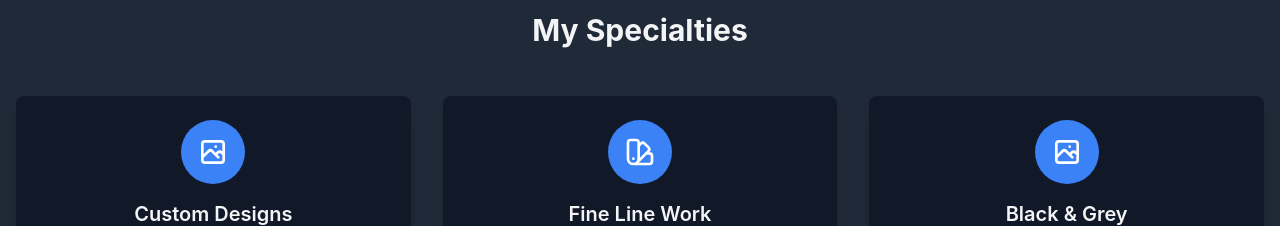
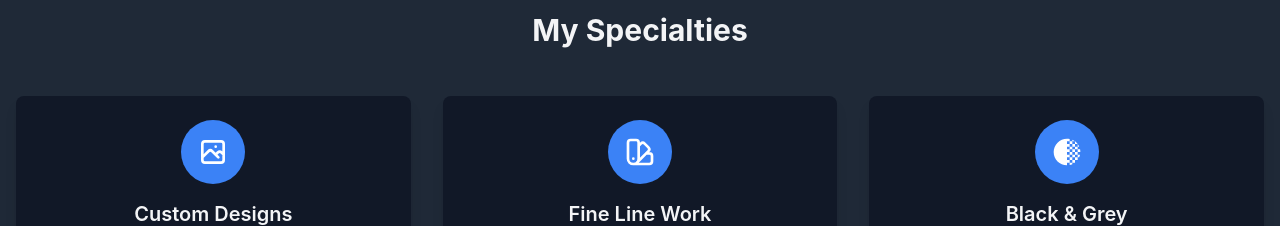
Before and after one commit to Alex-Bailon/ink-c-tatts, a Nuxt app: page / in a window 1280 px wide. Shown: the part 1520-1746 px from the top of the page. Built offline with nearby package versions, Linux system fonts and the light colour scheme; a web font is replaced by a local one.

Commit message:
Updated icon

```diff
--- a/pages/index.vue
+++ b/pages/index.vue
@@ -132,8 +132,8 @@
 
         <div class="bg-gray-900 p-6 rounded-lg shadow-lg">
           <div class="w-16 h-16 bg-blue-500 rounded-full flex items-center justify-center mx-auto mb-4">
-            <svg class="w-8 h-8 text-white" fill="none" stroke="currentColor" viewBox="0 0 24 24">
-              <path stroke-linecap="round" stroke-linejoin="round" stroke-width="2" d="M4 16l4.586-4.586a2 2 0 012.828 0L16 16m-2-2l1.586-1.586a2 2 0 012.828 0L20 14m-6-6h.01M6 20h12a2 2 0 002-2V6a2 2 0 00-2-2H6a2 2 0 00-2 2v12a2 2 0 002 2z" />
+            <svg class="w-8 h-8 text-white" viewBox="0 0 24 24">
+              <path d="M18 10V8H20V10H18M18 12V10H16V12H18M18 8V6H16V8H18M16 2.84V4H18C17.37 3.54 16.71 3.15 16 2.84M18 4V6H20C19.42 5.25 18.75 4.58 18 4M20 6V8H21.16C20.85 7.29 20.46 6.63 20 6M22 12C22 11.32 21.93 10.65 21.8 10H20V12H22M16 6V4H14V6H16M16 16H18V14H16V16M18 18H20L20 18V16H18V18M16 20H18L18 20V18H16V20M14 21.8C14.7 21.66 15.36 21.44 16 21.16V20H14V21.8M18 14H20V12H18V14M16 8H14V10H16V8M20 16H21.16C21.44 15.36 21.66 14.7 21.8 14H20V16M16 12H14V14H16V12M12 18V16H14V14H12V12H14V10H12V8H14V6H12V4H14V2.2C13.35 2.07 12.69 2 12 2C6.5 2 2 6.5 2 12S6.5 22 12 22V20H14V18H12M14 18H16V16H14V18Z" fill="currentColor" />
             </svg>
           </div>
           <h3 class="text-xl font-semibold text-gray-100 text-center mb-2">Black & Grey</h3>
```
